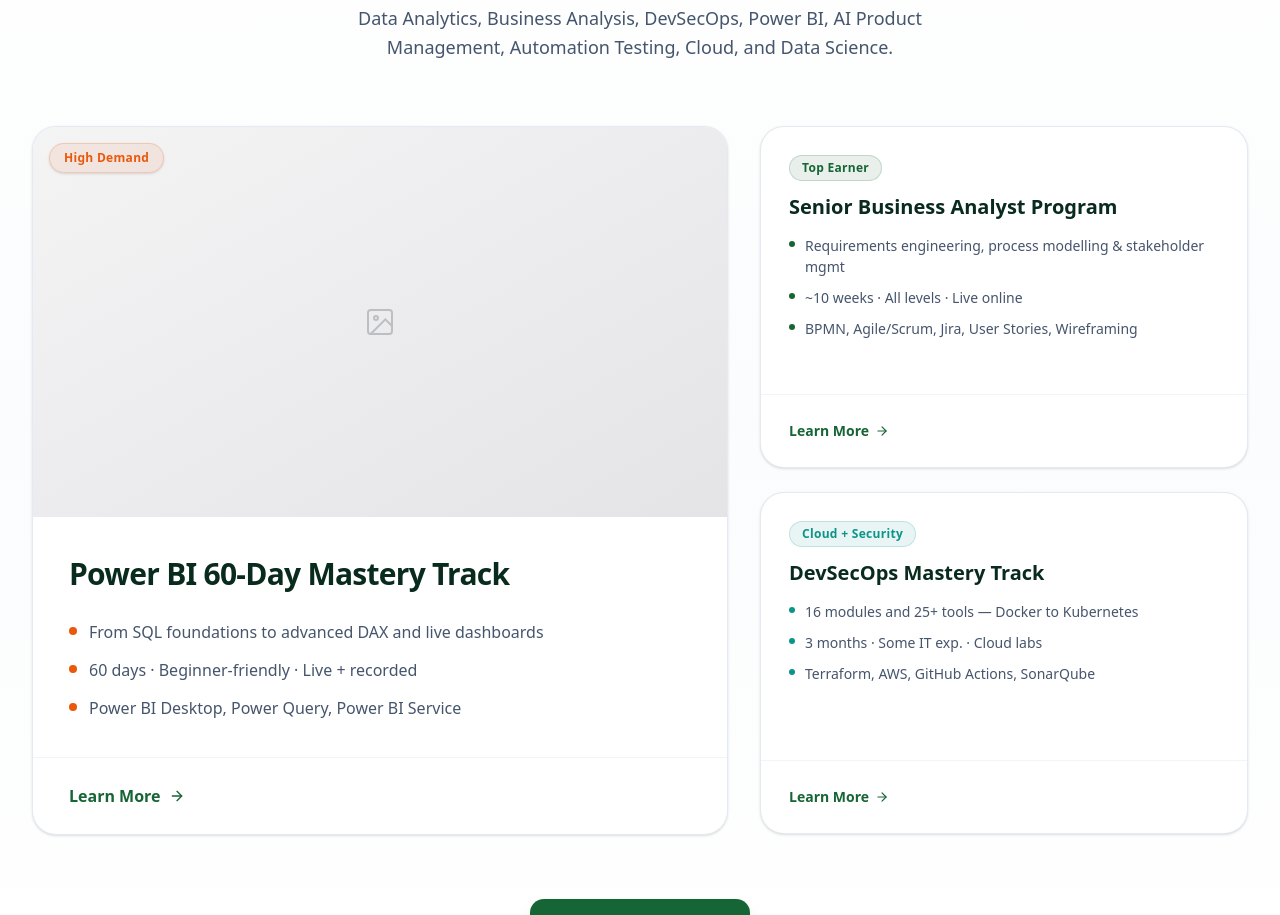
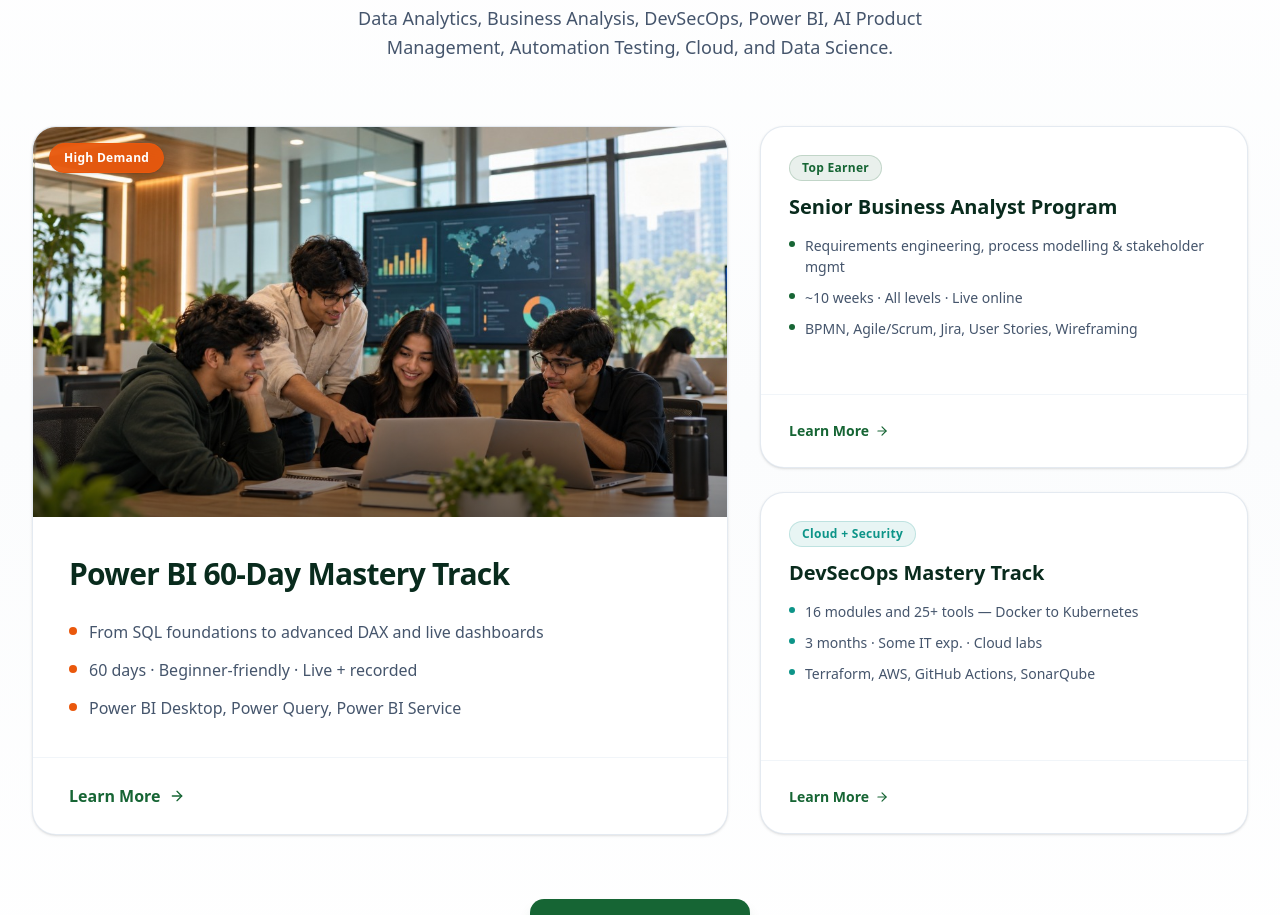
Before and after one commit to Nithin-bot-m/newg, a Next.js app: page / in a window 1280 px wide. Shown: the part 2940-3855 px from the top of the page. Built offline with nearby package versions, Linux system fonts and the light colour scheme.

Commit message:
feat: replace Power BI 60-Day Mastery Track placeholder with real lab photo

```diff
--- a/src/components/sections/Programs.tsx
+++ b/src/components/sections/Programs.tsx
@@ -1,7 +1,6 @@
 "use client";
 
 import Link from "next/link";
-import { ImagePlaceholder } from "@/components/placeholders";
 import { ArrowRight } from "lucide-react";
 import { TiltCard } from "@/components/smoothui/tilt-card";
 import { MagneticButton } from "@/components/smoothui/magnetic-button";
@@ -66,22 +65,24 @@
           <div className="lg:col-span-7">
             <TiltCard
               maxTilt={4}
-              glareColor="rgba(8, 120, 232, 0.08)"
+              glareColor="rgba(234, 88, 12, 0.12)"
               className="h-full bg-white rounded-3xl border border-slate-200/90 shadow-sm hover:shadow-xl transition-all duration-300 overflow-hidden flex flex-col justify-between group"
             >
               <div>
                 <div className="relative overflow-hidden aspect-[16/9] w-full bg-slate-100">
-                  <ImagePlaceholder
-                    label="Programme cover image"
+                  <img
+                    src="/images/power-bi-mastery-track.jpg"
+                    alt="Power BI 60-Day Mastery Track — Data Analytics & Business Intelligence Dashboard Lab"
                     className="w-full h-full object-cover group-hover:scale-105 transition-transform duration-500"
                   />
+                  <div className="absolute inset-0 bg-gradient-to-t from-black/50 via-transparent to-transparent pointer-events-none" />
                   <div className="absolute top-4 left-4">
                     <span
-                      className="inline-flex items-center px-3.5 py-1.5 rounded-full text-xs font-bold tracking-wide shadow-sm"
+                      className="inline-flex items-center px-3.5 py-1.5 rounded-full text-xs font-bold tracking-wide shadow-sm backdrop-blur-md"
                       style={{
-                        backgroundColor: `${featured.accent}18`,
-                        color: featured.accent,
-                        border: `1px solid ${featured.accent}30`,
+                        backgroundColor: `${featured.accent}ee`,
+                        color: "#ffffff",
+                        border: `1px solid ${featured.accent}`,
                       }}
                     >
                       {featured.tag}
```
Also changed, not shown: public/images/power-bi-mastery-track.jpg (added).
